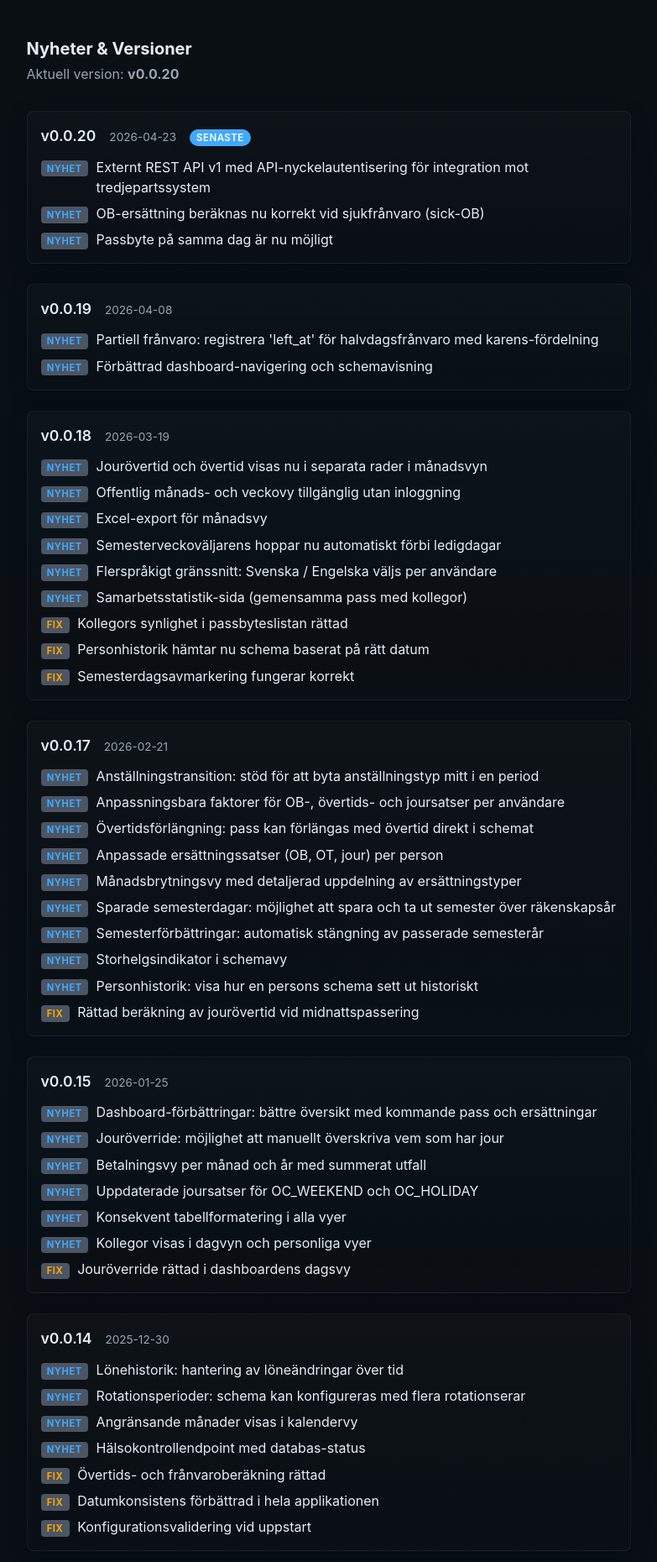
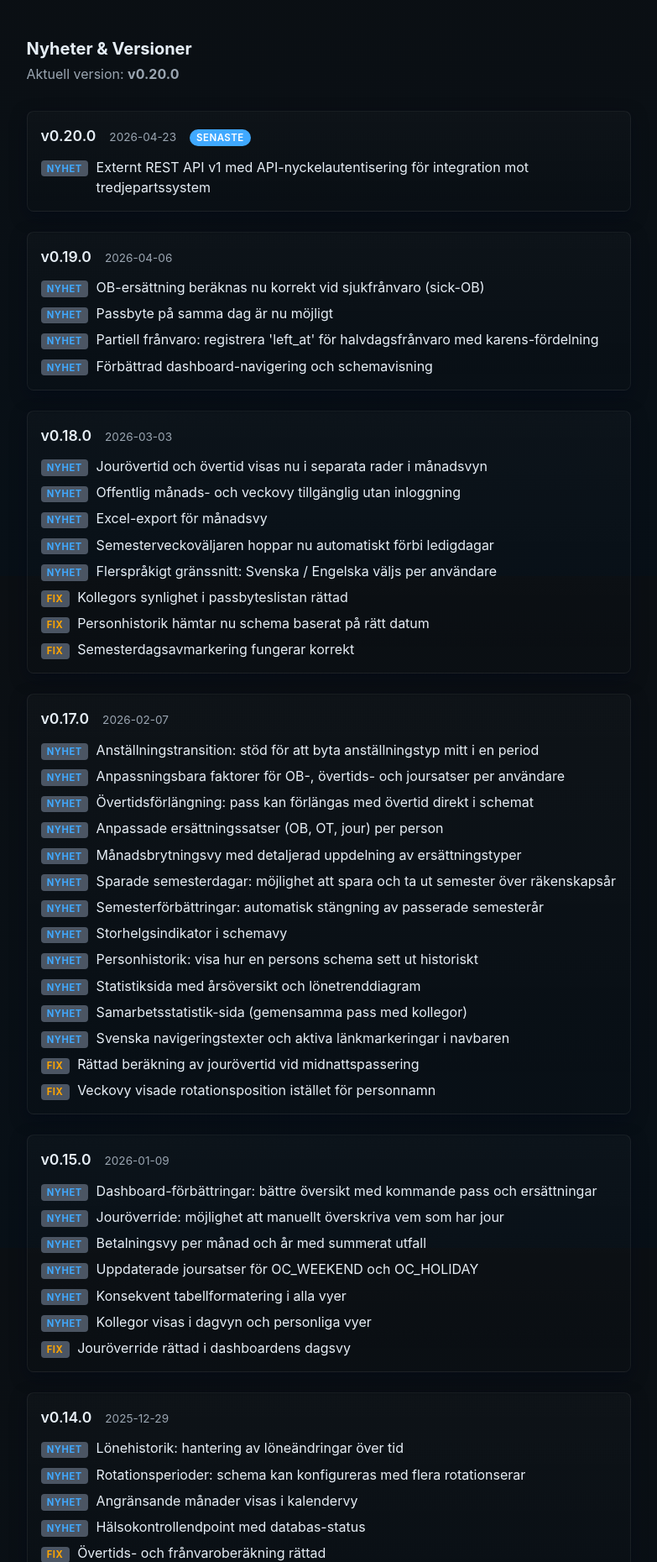
Before and after one commit to KalleL94/Periodical, a FastAPI app: page /changelog in a window 1280 px wide. Shown: the part 114-1974 px from the top of the page at 84% size, without its empty margins (41-824 px from the left). Run offline with FastAPI, Linux system fonts and the light colour scheme.

Commit message:
Bump version scheme to 0.x.0 and fix changelog dates and entries

```diff
--- a/app/main.py
+++ b/app/main.py
@@ -119,7 +119,7 @@ async def lifespan(app: FastAPI):
 app = FastAPI(
     title="Periodical",
     description="Employee shift scheduling and OB pay calculation system",
-    version="0.0.20",
+    version="0.20.0",
     lifespan=lifespan,
 )
 
@@ -302,7 +302,7 @@ async def health_check(db: Session = Depends(get_db)):
             content={
                 "status": "healthy",
                 "service": "periodical",
-                "version": "0.0.20",
+                "version": "0.20.0",
                 "database": "connected",
             },
         )
--- a/app/routes/changelog.py
+++ b/app/routes/changelog.py
@@ -15,21 +15,21 @@ router = APIRouter()
 
 VERSIONS = [
     {
-        "version": "0.0.20",
+        "version": "0.20.0",
         "date": "2026-04-23",
         "entries": [
             {
                 "type": "nyhet",
                 "text": "Externt REST API v1 med API-nyckelautentisering för integration mot tredjepartssystem",
             },
-            {"type": "nyhet", "text": "OB-ersättning beräknas nu korrekt vid sjukfrånvaro (sick-OB)"},
-            {"type": "nyhet", "text": "Passbyte på samma dag är nu möjligt"},
         ],
     },
     {
-        "version": "0.0.19",
-        "date": "2026-04-08",
+        "version": "0.19.0",
+        "date": "2026-04-06",
         "entries": [
+            {"type": "nyhet", "text": "OB-ersättning beräknas nu korrekt vid sjukfrånvaro (sick-OB)"},
+            {"type": "nyhet", "text": "Passbyte på samma dag är nu möjligt"},
             {
                 "type": "nyhet",
                 "text": "Partiell frånvaro: registrera 'left_at' för halvdagsfrånvaro med karens-fördelning",
@@ -38,23 +38,22 @@ VERSIONS = [
         ],
     },
     {
-        "version": "0.0.18",
-        "date": "2026-03-19",
+        "version": "0.18.0",
+        "date": "2026-03-03",
         "entries": [
             {"type": "nyhet", "text": "Jourövertid och övertid visas nu i separata rader i månadsvyn"},
             {"type": "nyhet", "text": "Offentlig månads- och veckovy tillgänglig utan inloggning"},
             {"type": "nyhet", "text": "Excel-export för månadsvy"},
-            {"type": "nyhet", "text": "Semesterveckoväljarens hoppar nu automatiskt förbi ledigdagar"},
+            {"type": "nyhet", "text": "Semesterveckoväljaren hoppar nu automatiskt förbi ledigdagar"},
             {"type": "nyhet", "text": "Flerspråkigt gränssnitt: Svenska / Engelska väljs per användare"},
-            {"type": "nyhet", "text": "Samarbetsstatistik-sida (gemensamma pass med kollegor)"},
             {"type": "fix", "text": "Kollegors synlighet i passbyteslistan rättad"},
             {"type": "fix", "text": "Personhistorik hämtar nu schema baserat på rätt datum"},
             {"type": "fix", "text": "Semesterdagsavmarkering fungerar korrekt"},
         ],
     },
     {
-        "version": "0.0.17",
-        "date": "2026-02-21",
+        "version": "0.17.0",
+        "date": "2026-02-07",
         "entries": [
             {"type": "nyhet", "text": "Anställningstransition: stöd för att byta anställningstyp mitt i en period"},
             {"type": "nyhet", "text": "Anpassningsbara faktorer för OB-, övertids- och joursatser per användare"},
@@ -68,12 +67,16 @@ VERSIONS = [
             {"type": "nyhet", "text": "Semesterförbättringar: automatisk stängning av passerade semesterår"},
             {"type": "nyhet", "text": "Storhelgsindikator i schemavy"},
             {"type": "nyhet", "text": "Personhistorik: visa hur en persons schema sett ut historiskt"},
+            {"type": "nyhet", "text": "Statistiksida med årsöversikt och lönetrenddiagram"},
+            {"type": "nyhet", "text": "Samarbetsstatistik-sida (gemensamma pass med kollegor)"},
+            {"type": "nyhet", "text": "Svenska navigeringstexter och aktiva länkmarkeringar i navbaren"},
             {"type": "fix", "text": "Rättad beräkning av jourövertid vid midnattspassering"},
+            {"type": "fix", "text": "Veckovy visade rotationsposition istället för personnamn"},
         ],
     },
     {
-        "version": "0.0.15",
-        "date": "2026-01-25",
+        "version": "0.15.0",
+        "date": "2026-01-09",
         "entries": [
             {"type": "nyhet", "text": "Dashboard-förbättringar: bättre översikt med kommande pass och ersättningar"},
             {"type": "nyhet", "text": "Jouröverride: möjlighet att manuellt överskriva vem som har jour"},
@@ -85,8 +88,8 @@ VERSIONS = [
         ],
     },
     {
-        "version": "0.0.14",
-        "date": "2025-12-30",
+        "version": "0.14.0",
+        "date": "2025-12-29",
         "entries": [
             {"type": "nyhet", "text": "Lönehistorik: hantering av löneändringar över tid"},
             {"type": "nyhet", "text": "Rotationsperioder: schema kan konfigureras med flera rotationserar"},
@@ -98,25 +101,19 @@ VERSIONS = [
         ],
     },
     {
-        "version": "0.0.12",
-        "date": "2025-12-23",
+        "version": "0.12.0",
+        "date": "2025-12-22",
         "entries": [
             {"type": "nyhet", "text": "OB-koder visas som etiketter i schema- och dagvyer"},
+            {"type": "nyhet", "text": "Datumväljare i dagvyn för snabb navigering"},
+            {"type": "nyhet", "text": "Skattetabellintegration: nettolön beräknas med korrekt skattetabell"},
             {"type": "fix", "text": "Jourberedskap separeras korrekt från ordinarie pass i dashboarden"},
             {"type": "fix", "text": "Storhelgsbricka baseras nu på datum istället för veckotyp"},
             {"type": "fix", "text": "Jourtimmar räknas inte längre dubbelt i passlistan"},
         ],
     },
     {
-        "version": "0.0.11",
-        "date": "2025-12-22",
-        "entries": [
-            {"type": "nyhet", "text": "Datumväljare i dagvyn för snabb navigering"},
-            {"type": "nyhet", "text": "Skattetabellintegration: nettolön beräknas med korrekt skattetabell"},
-        ],
-    },
-    {
-        "version": "0.0.9",
+        "version": "0.9.0",
         "date": "2025-12-21",
         "entries": [
             {"type": "nyhet", "text": "Frånvarotypen 'Tjänstledigt' lagd till"},
@@ -125,7 +122,7 @@ VERSIONS = [
         ],
     },
     {
-        "version": "0.0.7",
+        "version": "0.7.0",
         "date": "2025-12-19",
         "entries": [
             {"type": "nyhet", "text": "iCal-export: exportera ditt schema till kalenderapp"},
@@ -133,7 +130,7 @@ VERSIONS = [
         ],
     },
     {
-        "version": "0.0.1",
+        "version": "0.1.0",
         "date": "2025-12-08",
         "entries": [
             {"type": "nyhet", "text": "Initial release: schemavisning per år, månad och vecka"},
--- a/app/templates/base.html
+++ b/app/templates/base.html
@@ -102,7 +102,7 @@
         </main>
 
         <footer style="text-align: center; padding: 1.5rem 1rem 1rem; color: var(--muted); font-size: 0.78rem;">
-            <a href="/changelog" style="color: var(--muted); text-decoration: none;" title="Nyheter &amp; versioner">Periodical v0.0.20</a>
+            <a href="/changelog" style="color: var(--muted); text-decoration: none;" title="Nyheter &amp; versioner">Periodical v0.20.0</a>
         </footer>
     </body>
 </html>
```
